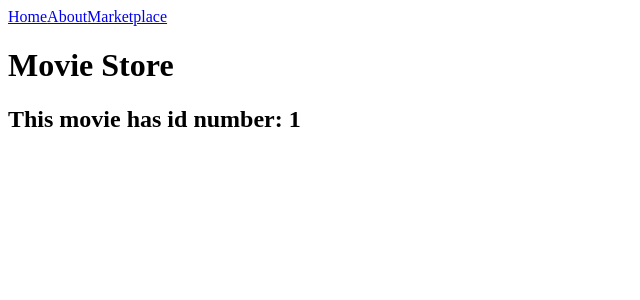
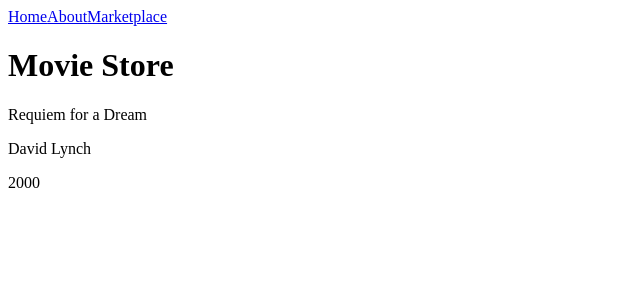
Before and after one commit to brandonkudo/angular-firebase-practice, an Angular app: page /movies/1 in a window 1280 px wide. Shown: the top 300 px of the page, without its empty margins (0-640 px from the left). Built offline with nearby package versions, Linux system fonts and the light colour scheme.

Commit message:
add service to details

```diff
--- a/src/app/movie-detail/movie-detail.component.html
+++ b/src/app/movie-detail/movie-detail.component.html
@@ -1 +1,5 @@
-<h2>This movie has id number: {{movieId}}</h2>
+<div>
+  <p>{{movieToDisplay.name}}</p>
+  <p>{{movieToDisplay.director}}</p>
+  <p>{{movieToDisplay.year}}</p>
+</div>
--- a/src/app/movie-detail/movie-detail.component.ts
+++ b/src/app/movie-detail/movie-detail.component.ts
@@ -2,21 +2,29 @@ import { Component, OnInit } from '@angular/core';
 import { ActivatedRoute, Params } from '@angular/router';
 import { Location } from '@angular/common';
 import { Movie } from '../movie.model';
+import { MovieService } from '../movie.service';
 
 @Component({
   selector: 'app-movie-detail',
   templateUrl: './movie-detail.component.html',
-  styleUrls: ['./movie-detail.component.scss']
+  styleUrls: ['./movie-detail.component.scss'],
+  providers: [MovieService]
 })
 export class MovieDetailComponent implements OnInit {
   movieId: number = null;
+  movieToDisplay: Movie;
 
-  constructor(private route: ActivatedRoute, private location: Location) {}
+  constructor(
+    private route: ActivatedRoute,
+    private location: Location,
+    private movieService: MovieService
+  ) {}
 
   ngOnInit() {
     this.route.params.forEach((urlParameters) => {
       this.movieId = parseInt(urlParameters['id']);
     });
+  this.movieToDisplay = this.movieService.getMovieById(this.movieId);
   }
 
 }
--- a/src/app/movie.service.ts
+++ b/src/app/movie.service.ts
@@ -11,4 +11,12 @@ export class MovieService {
     return MOVIES;
   }
 
+  getMovieById(movieId: number) {
+    for (let i = 0; i <= MOVIES.length - 1; i++) {
+      if (MOVIES[i].id === movieId) {
+        return MOVIES[i];
+      }
+    }
+  }
+
 }
```
